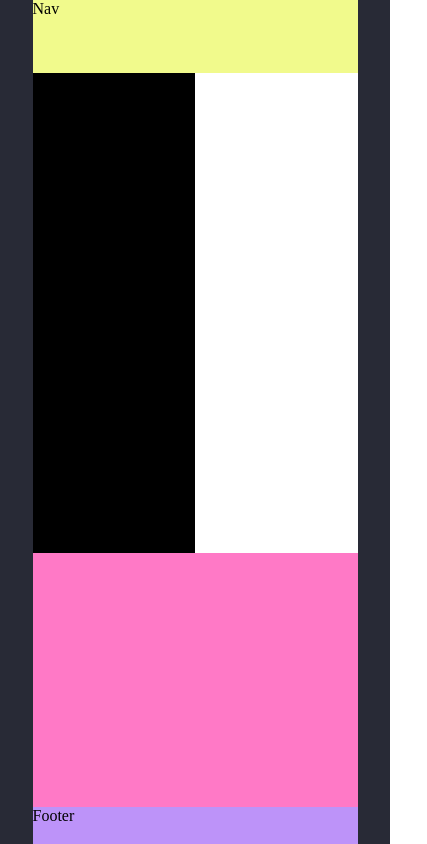
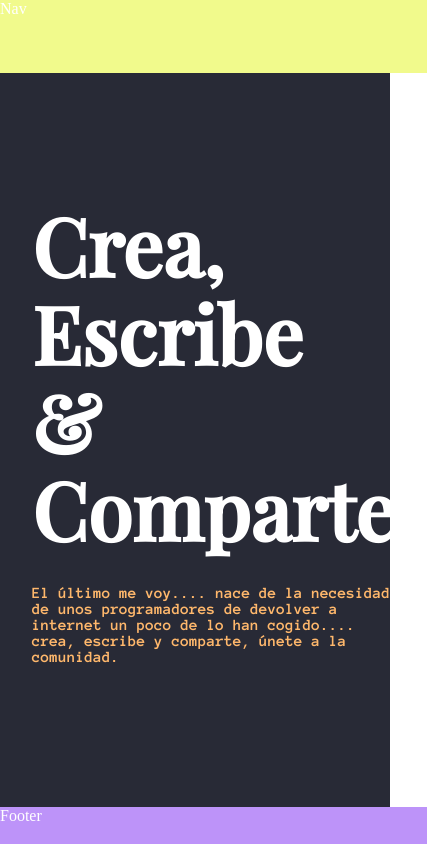
Before and after one commit to proyectojotazo/frontend-proyecto-final, a React (Create React App) app: page / in a window 390 px wide. Shown: the whole page, 427 px wide, since content can reach past the window. Built offline with nearby package versions, Linux system fonts and the light colour scheme.

Commit message:
header imagen y texto sin responsive

```diff
--- a/src/components/Layout/header.js
+++ b/src/components/Layout/header.js
@@ -1,13 +1,19 @@
 import '../../sass/contenedor.scss';
 import '../../sass/header.scss';
 import React from "react";
+import { ReactComponent as Gente } from '../../assets/gente.svg';
 
 class Header extends React.Component {
     render() {
         return(
             <header className="header">
-                <div className='imagen'></div>
-                <div className='texto'></div>
+                <div className='imagen'>
+                    <Gente/>
+                </div>
+                <div className='texto'>
+                    <h1>Crea, <br/> Escribe <br/> & Comparte</h1>
+                    <p>El último me voy.... nace de la necesidad de unos programadores de devolver a internet un poco de lo han cogido.... crea, escribe y comparte, únete a la comunidad. </p>
+                </div>
             </header>
         );
     }
--- a/src/sass/contenedor.scss
+++ b/src/sass/contenedor.scss
@@ -7,6 +7,7 @@
 	text-decoration: none;
 	border: none;
 	outline: none;
+    color: white;
 }
 
 .container {
@@ -32,7 +33,6 @@
 
 .main {
     grid-area: main;
-    background-color: $pink;
 }
 
 .footer {
--- a/src/sass/header.scss
+++ b/src/sass/header.scss
@@ -1,15 +1,6 @@
 @import "variablesSass.scss";
 
 .header{
-    background-color: $orange;
-    .imagen {
-        grid-area: imagen;
-        background-color: black;
-    }
-    .texto {
-        grid-area: texto;
-        background-color: white;
-    }
     height: 30rem;
     display: grid;
     grid-template-columns: 1fr 1fr;
@@ -19,4 +10,41 @@
     grid-template-areas:
         "imagen texto";
 
+        .imagen {
+            grid-area: imagen;
+            display: flex;
+            justify-content: end;
+            svg {
+                max-width: 35rem;
+            }
+            text-align: end;
+        }
+        .texto {
+            grid-area: texto;
+            text-align: left;
+            padding: 2rem;
+            display: grid;
+            grid-template-columns: 1fr;
+            grid-template-rows: 4fr 1fr;
+            gap: 0px 0px;
+            grid-auto-flow: row;
+            grid-template-areas:
+            "h1"
+            "p";
+
+            h1 {
+                display: flex;
+                font-family: $tTitulares;
+                font-size: 5rem;
+                line-height: 5.5rem;
+                align-items: flex-end;
+
+            }
+            p {
+                font-family: $tMaquina;
+                margin-top: 2rem;
+                color: $orange;
+                max-width: 35rem;
+            }
+        }
 }
```
Also changed, not shown: src/assets/gente.svg (added).
